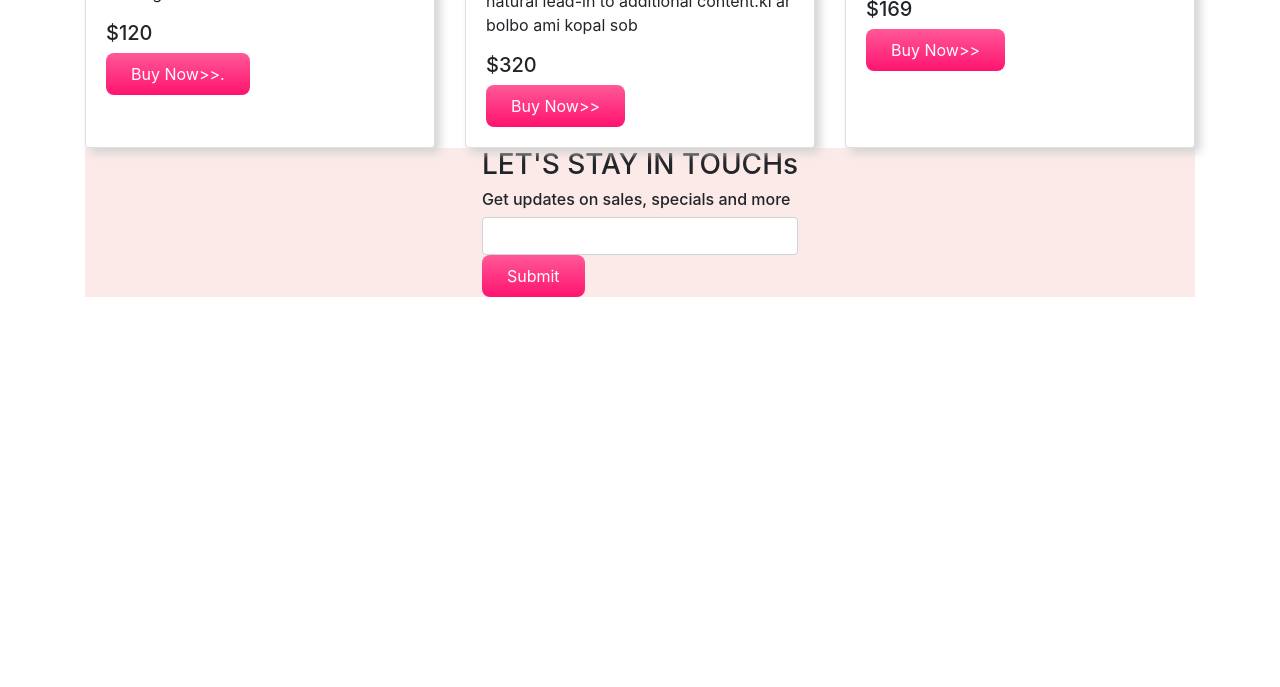
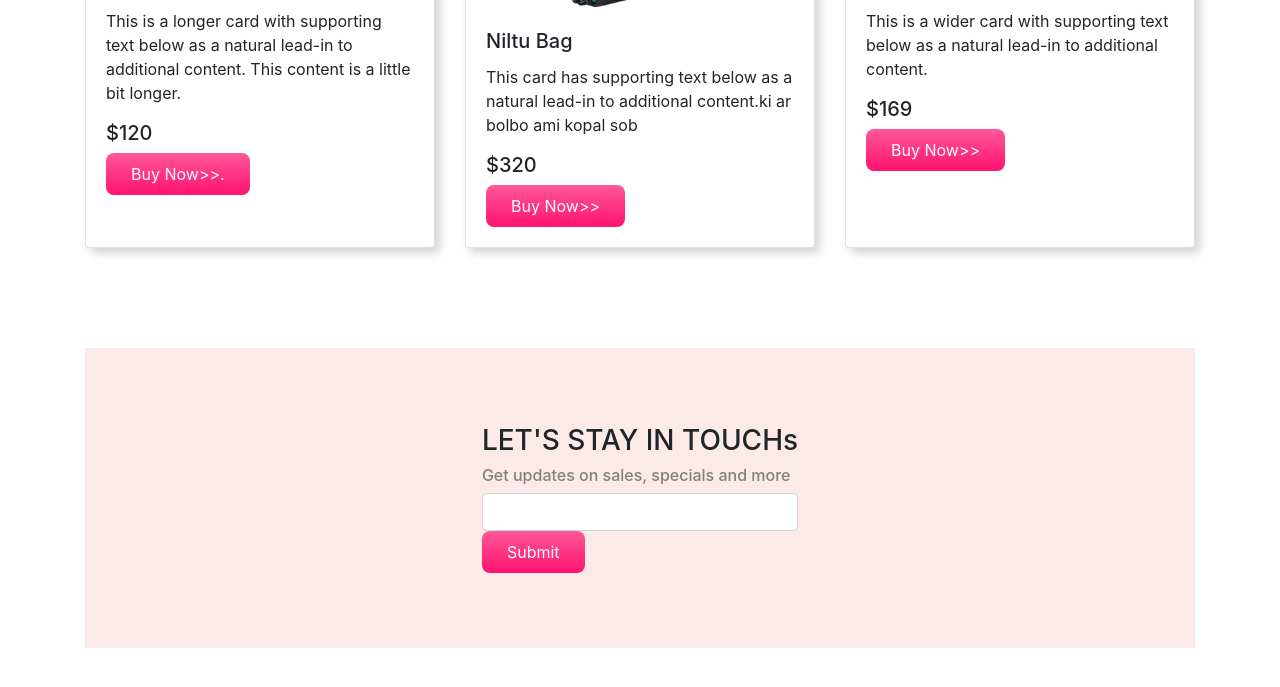
Before and after one commit to ashik95jnu/panda-commerce, a plain HTML site: page index.html in a window 1280 px wide. Shown: the part 2051-2738 px from the top of the page. Before the commit the page ends 2448 px from the top, so only its background shows below. Drawn offline with nearby package versions, Linux system fonts and the light colour scheme.

Commit message:
ses korlam akta arki

```diff
--- a/index.html
+++ b/index.html
@@ -205,7 +205,9 @@
         </div>
 
 
-        <div class="container orange-bg d-flex justify-content-center align-items-cente" id="subscribe">
+
+
+        <div class="container orange-bg align-items-center d-flex justify-content-center" id="subscribe">
 
             <div>
                 <h3>LET'S STAY IN TOUCHs</h3>
@@ -216,7 +218,8 @@
         </div>
 
 
-
+<footer> <p>&copy;2020 panda commerce.All rights reserved  Dhaka , Bangladesh.
+</p></footer>
 
 
 
--- a/style.css
+++ b/style.css
@@ -1,5 +1,6 @@
 .container{
     margin-bottom: 100px;
+    margin-top: 100px;
 }
 
 
@@ -45,3 +46,12 @@
     border: none;
     box-shadow: 5px 5px 10px lightgray;
 }
+#subscribe{
+    height: 300px;
+}
+#subscribe h6{
+    color: gray;
+}
+footer{
+    text-align: center;
+}
```
